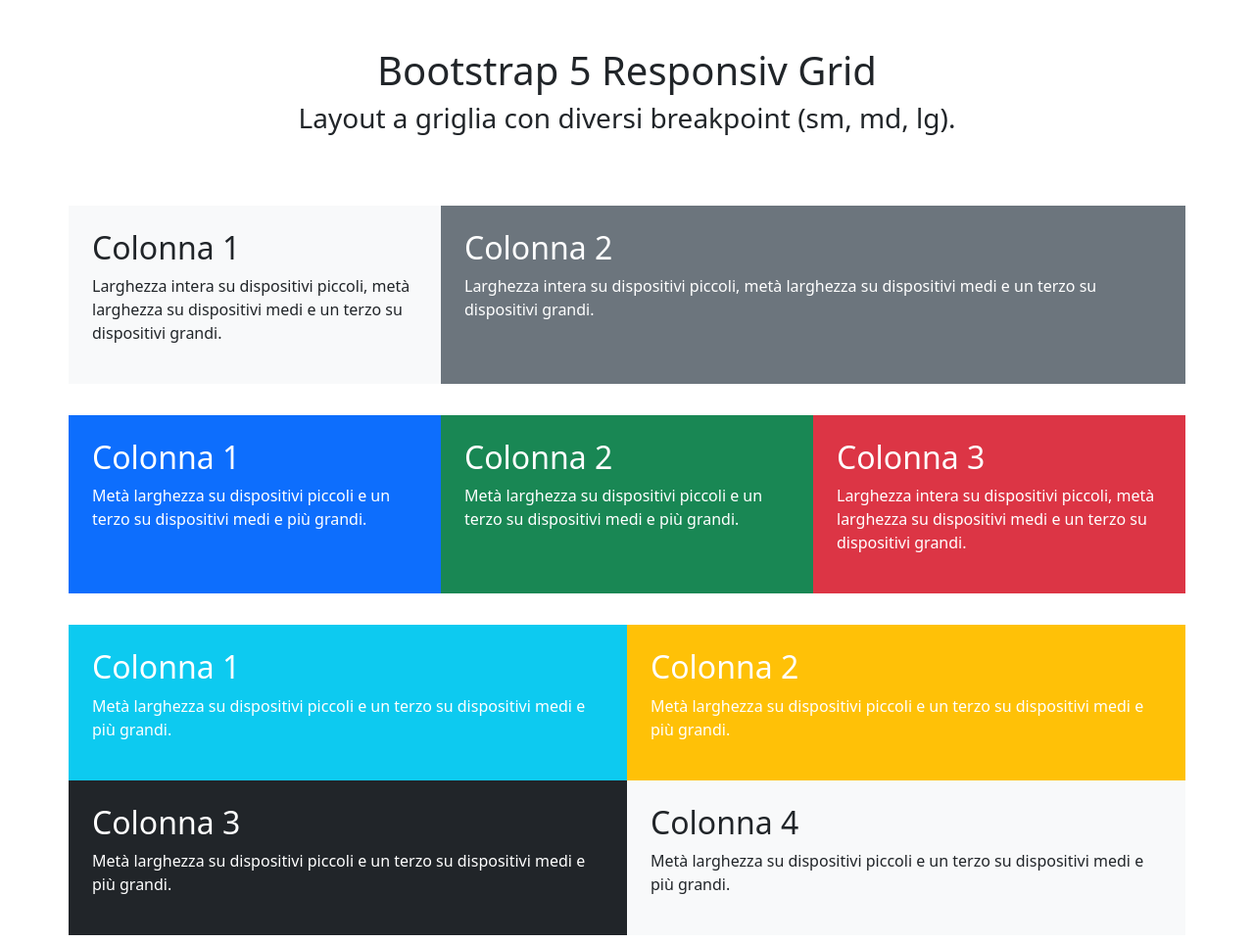
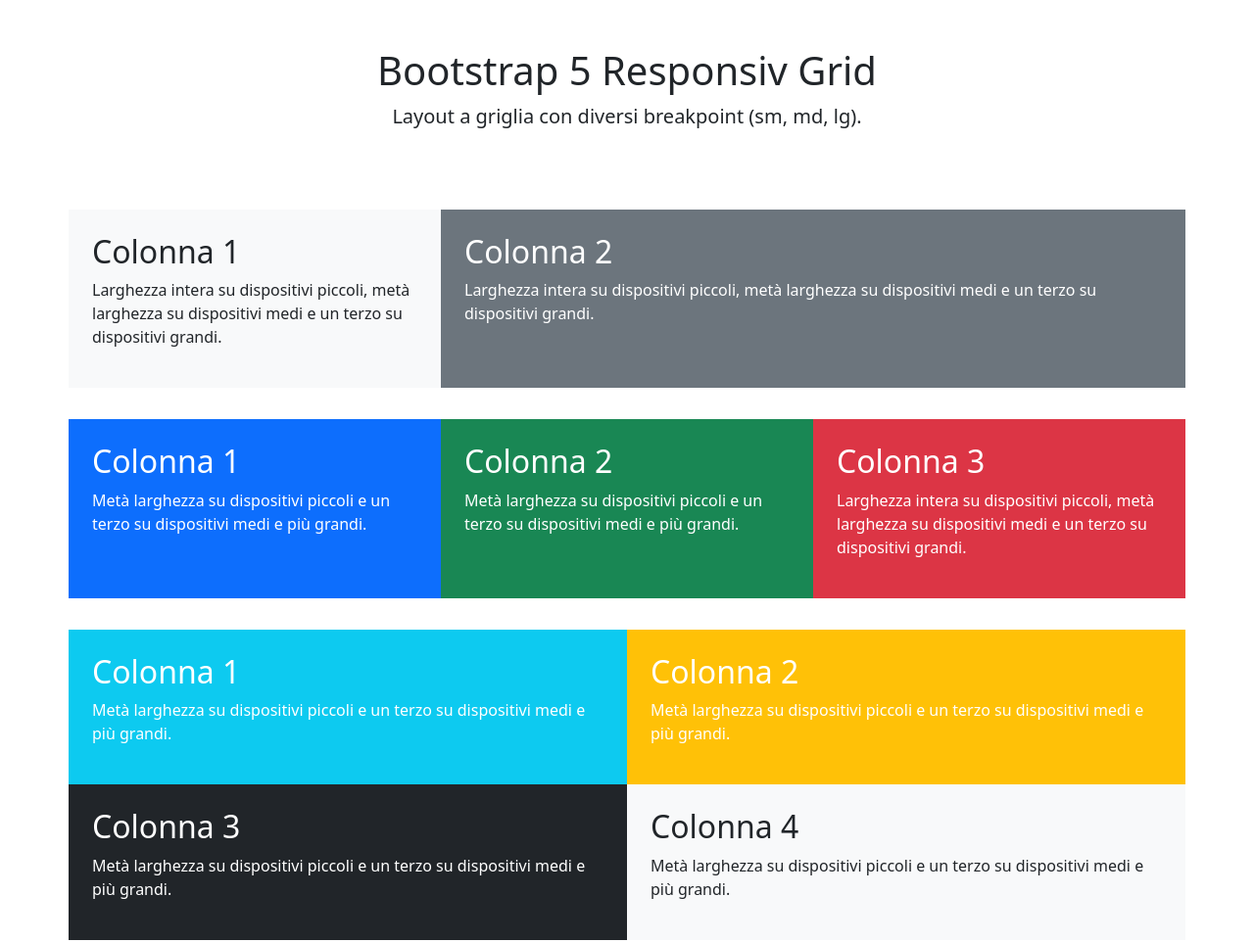
Before and after one commit to eleonoracappellesso/htmlcss-bootstrap-layout, a plain HTML site: page index.html in a window 1280 px wide. Shown: the whole page at 98% size. Drawn offline with nearby package versions, Linux system fonts and the light colour scheme.

Commit message:
added style to h1 and first p

```diff
--- a/index.html
+++ b/index.html
@@ -17,7 +17,7 @@
     <div class="container">
         <div class="text-center py-5">
             <h1>Bootstrap 5 Responsiv Grid</h1>
-            <h3>Layout a griglia con diversi breakpoint (sm, md, lg).</h3>
+            <p class="fw-lighter fs-5">Layout a griglia con diversi breakpoint (sm, md, lg).</p>
         </div>
         <div class="row py-3">
             <div class="col-sm-12 col-md-6 col-lg-4 bg-body-tertiary p-4">
```
